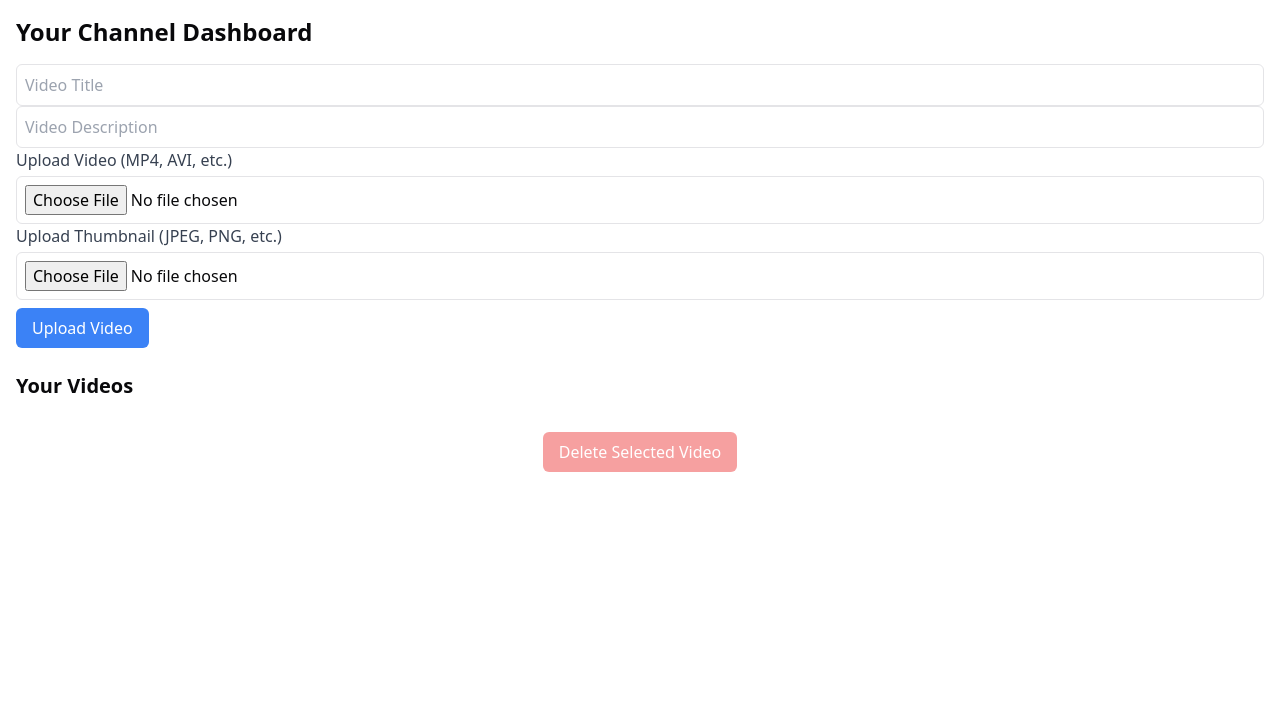
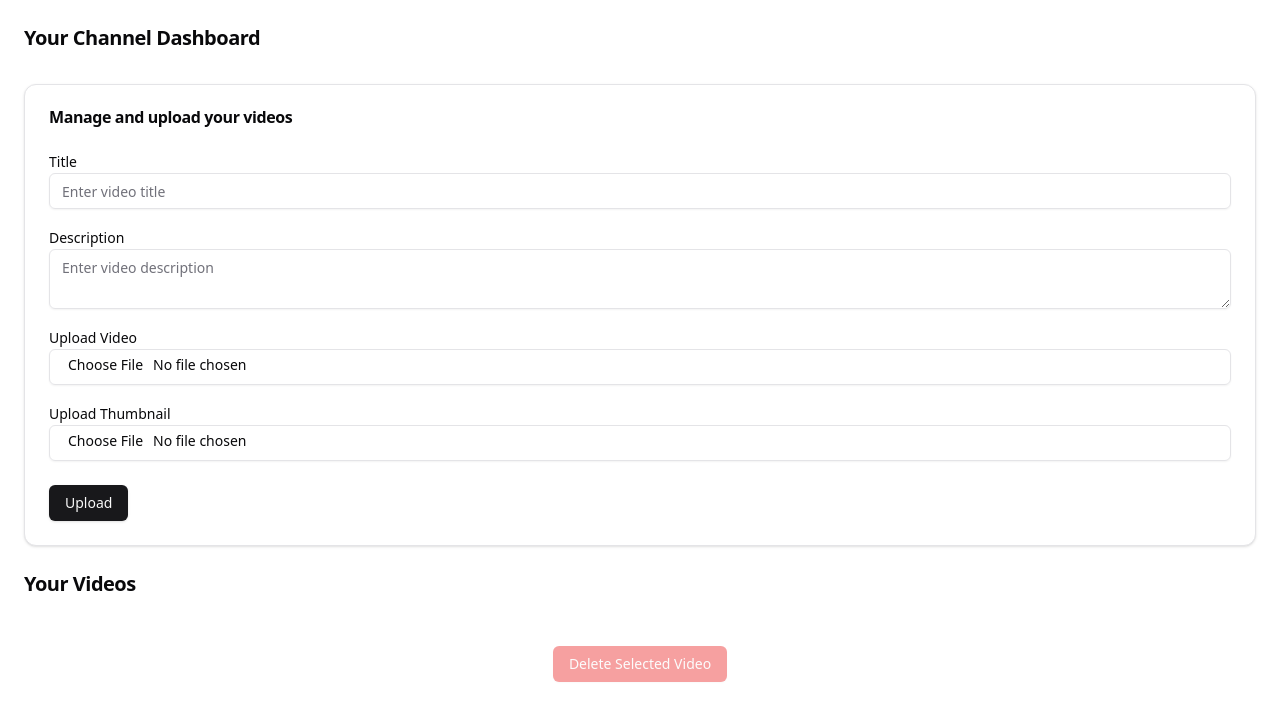
Before and after one commit to waqarkhan424/youtube-clone, a Next.js app in the folder frontend/: page /your-channel in a window 1280 px wide. Shown: the top 720 px of the page. Built offline with nearby package versions, Linux system fonts and the light colour scheme.

Commit message:
Adjusted VideoList and integrated ShadCN Button

```diff
--- a/frontend/app/your-channel/components/VideoList.tsx
+++ b/frontend/app/your-channel/components/VideoList.tsx
@@ -2,6 +2,7 @@ import axios from 'axios';
 import { useState } from 'react';
 import { useMutation, useQueryClient } from '@tanstack/react-query';
 import VideoCard from "@/app/components/video/VideoCard";
+import { Button } from '@/components/ui/button';
 
 interface Video {
     _id: string;
@@ -58,8 +59,9 @@ const VideoList: React.FC<VideoListProps> = ({ videos }) => {
 
         <div>
             {/* Video Grid */}
-            <div className="grid grid-cols-1 md:grid-cols-2 lg:grid-cols-3 gap-4">
-                {videos.map((video) => (
+            < div className="grid grid-cols-1 md:grid-cols-2 lg:grid-cols-3 gap-4" >
+                {
+                    videos.map((video) => (
                         <div
                             key={video._id}
                             className={`relative border-2 ${selectedVideoId === video._id ? 'border-blue-500' : 'border-transparent'}`}
@@ -74,19 +76,22 @@ const VideoList: React.FC<VideoListProps> = ({ videos }) => {
                                 userId={video.userId}
                             />
                         </div>
-                ))}
+                    ))
+                }
             </div>
 
+
             {/* Delete Button */}
-            <div className="flex justify-center mt-4">
-                <button
+            < div className="flex justify-center mt-4" >
+                <Button
                     onClick={handleDelete}
-                    className={`px-4 py-2 bg-red-500 text-white rounded-md ${!selectedVideoId ? 'opacity-50 cursor-not-allowed' : ''}`}
+                    variant="destructive"
                     disabled={!selectedVideoId} // Disable button if no video is selected
                 >
                     Delete Selected Video
-                </button>
-            </div>
+                </Button>
+
+            </div >
         </div>
 
 
--- a/frontend/app/your-channel/components/VideoUploadForm.tsx
+++ b/frontend/app/your-channel/components/VideoUploadForm.tsx
@@ -1,4 +1,15 @@
-import FormInput from "@/components/shared/FormInput";
+import { Input } from "@/components/ui/input";
+import { Button } from "@/components/ui/button";
+import { Textarea } from "@/components/ui/textarea";
+import { Label } from "@/components/ui/label";
+import {
+    Card,
+    CardContent,
+    CardFooter,
+    CardHeader,
+    CardTitle,
+} from "@/components/ui/card";
+
 
 interface VideoUploadFormProps {
     title: string;
@@ -24,44 +35,66 @@ const VideoUploadForm: React.FC<VideoUploadFormProps> = ({
     onUpload,
 }) => {
     return (
-        <div className="mb-6">
-            <FormInput
-                type="text"
-                placeholder="Video Title"
+
+        <Card>
+            <CardHeader>
+                <CardTitle>Manage and upload your videos</CardTitle>
+            </CardHeader>
+            <CardContent>
+                <div className="space-y-4">
+                    <div>
+                        <Label htmlFor="title">Title</Label>
+                        <Input
+                            id="title"
+                            placeholder="Enter video title"
                             value={title}
                             onChange={(e) => setTitle(e.target.value)}
                         />
-            <FormInput
-                type="textarea"
-                placeholder="Video Description"
+                    </div>
+                    <div>
+                        <Label htmlFor="description">Description</Label>
+                        <Textarea
+                            id="description"
+                            placeholder="Enter video description"
                             value={description}
                             onChange={(e) => setDescription(e.target.value)}
                         />
-            <label className="block text-gray-700 mb-1" htmlFor="video-upload">
-                Upload Video (MP4, AVI, etc.)
-            </label>
-            <FormInput
+                    </div>
+
+                    <div>
+                        <Label htmlFor="video-upload">Upload Video </Label>
+                        <Input
                             id="video-upload"
                             type="file"
                             accept="video/*"
-                onChange={(e) => setVideo((e.target as HTMLInputElement).files?.[0] || null)}
+                            onChange={(e) =>
+                                setVideo((e.target as HTMLInputElement).files?.[0] || null)
+                            }
+                            placeholder="Upload video file"
                         />
-            <label className="block text-gray-700 mb-1" htmlFor="thumbnail-upload">
-                Upload Thumbnail (JPEG, PNG, etc.)
-            </label>
-            <FormInput
+                    </div>
+
+                    <div>
+                        <Label htmlFor="thumbnail-upload">Upload Thumbnail</Label>
+                        <Input
                             id="thumbnail-upload"
                             type="file"
                             accept="image/*"
-                onChange={(e) => setThumbnail((e.target as HTMLInputElement).files?.[0] || null)}
+                            onChange={(e) =>
+                                setThumbnail((e.target as HTMLInputElement).files?.[0] || null)
+                            }
+                            placeholder="Upload thumbnail image"
                         />
-            <button
-                onClick={onUpload}
-                className="px-4 py-2 bg-blue-500 text-white rounded-md mt-2"
-            >
-                Upload Video
-            </button>
                     </div>
+                </div>
+            </CardContent>
+            <CardFooter>
+                <Button onClick={onUpload}>Upload</Button>
+            </CardFooter>
+        </Card>
+
+
+
     );
 };
 
--- a/frontend/app/your-channel/page.tsx
+++ b/frontend/app/your-channel/page.tsx
@@ -3,9 +3,10 @@ import { useState } from "react";
 import VideoList from "./components/VideoList";
 import VideoUploadForm from "./components/VideoUploadForm";
 import { useQuery, useMutation, useQueryClient } from "@tanstack/react-query";
-import Loader from "@/components/shared/Loader";
 import axios from "axios";
 import useStore from "@/store/useStore";
+import { Loader2 } from "lucide-react"; // ShadCN loader icon
+import Typography from "@/components/ui/typography";
 
 
 interface Video {
@@ -120,8 +121,8 @@ const ChannelDashboard: React.FC = () => {
 
 
     return (
-        <div className="p-4">
-            <h1 className="text-2xl font-bold mb-4">Your Channel Dashboard</h1>
+        <div className="p-6 space-y-6">
+            <Typography variant="h2">Your Channel Dashboard</Typography>
             <VideoUploadForm
                 title={title}
                 description={description}
@@ -133,13 +134,16 @@ const ChannelDashboard: React.FC = () => {
                 setThumbnail={setThumbnail}
                 onUpload={handleVideoUpload}
             />
-            <h2 className="text-xl font-semibold mb-4">Your Videos</h2>
+            <Typography variant="h2">Your Videos</Typography>
             {isLoading ? (
-                <Loader />
+                <div className="flex justify-center">
+                    <Loader2 className="animate-spin w-6 h-6" />
+                </div>
             ) : (
                 <VideoList videos={videos} />
             )}
         </div>
+
     );
 };
 
--- /dev/null
+++ b/frontend/components/ui/card.tsx
@@ -0,0 +1,76 @@
+import * as React from "react"
+
+import { cn } from "@/lib/utils"
+
+const Card = React.forwardRef<
+  HTMLDivElement,
+  React.HTMLAttributes<HTMLDivElement>
+>(({ className, ...props }, ref) => (
+  <div
+    ref={ref}
+    className={cn(
+      "rounded-xl border bg-card text-card-foreground shadow",
+      className
+    )}
+    {...props}
+  />
+))
+Card.displayName = "Card"
+
+const CardHeader = React.forwardRef<
+  HTMLDivElement,
+  React.HTMLAttributes<HTMLDivElement>
+>(({ className, ...props }, ref) => (
+  <div
+    ref={ref}
+    className={cn("flex flex-col space-y-1.5 p-6", className)}
+    {...props}
+  />
+))
+CardHeader.displayName = "CardHeader"
+
+const CardTitle = React.forwardRef<
+  HTMLDivElement,
+  React.HTMLAttributes<HTMLDivElement>
+>(({ className, ...props }, ref) => (
+  <div
+    ref={ref}
+    className={cn("font-semibold leading-none tracking-tight", className)}
+    {...props}
+  />
+))
+CardTitle.displayName = "CardTitle"
+
+const CardDescription = React.forwardRef<
+  HTMLDivElement,
+  React.HTMLAttributes<HTMLDivElement>
+>(({ className, ...props }, ref) => (
+  <div
+    ref={ref}
+    className={cn("text-sm text-muted-foreground", className)}
+    {...props}
+  />
+))
+CardDescription.displayName = "CardDescription"
+
+const CardContent = React.forwardRef<
+  HTMLDivElement,
+  React.HTMLAttributes<HTMLDivElement>
+>(({ className, ...props }, ref) => (
+  <div ref={ref} className={cn("p-6 pt-0", className)} {...props} />
+))
+CardContent.displayName = "CardContent"
+
+const CardFooter = React.forwardRef<
+  HTMLDivElement,
+  React.HTMLAttributes<HTMLDivElement>
+>(({ className, ...props }, ref) => (
+  <div
+    ref={ref}
+    className={cn("flex items-center p-6 pt-0", className)}
+    {...props}
+  />
+))
+CardFooter.displayName = "CardFooter"
+
+export { Card, CardHeader, CardFooter, CardTitle, CardDescription, CardContent }
--- /dev/null
+++ b/frontend/components/ui/typography.tsx
@@ -0,0 +1,126 @@
+import { cn } from "@/lib/utils"
+import { cva, type VariantProps } from "class-variance-authority"
+import React from "react"
+
+export const typographyVariants = cva("text", {
+    variants: {
+        variant: {
+            h1: "scroll-m-20 font-extrabold tracking-tight text-xl lg:text-2xl",
+            h2: "scroll-m-20 pb-2 text-lg lg:text-xl font-semibold tracking-tight first:mt-0",
+            h3: "scroll-m-20 text-lg lg:text-md font-semibold tracking-tight",
+            h4: "scroll-m-20 text-md font-semibold tracking-tight",
+            p: "[&:not(:first-child)]:mt-1",
+            label: "text-sm text-muted-foreground",
+            // blockquote: "mt-6 border-l-2 pl-6 italic",
+            // list: "my-6 ml-6 list-disc [&>li]:mt-2",
+        },
+        affects: {
+            default: "",
+            lead: "text-xl text-muted-foreground",
+            large: "text-lg font-semibold",
+            small: "text-sm font-medium leading-none",
+            description: "text-sm text-muted-foreground",
+            muted: "text-sm text-muted-foreground",
+            removePMargin: "[&:not(:first-child)]:mt-0",
+        },
+        color: {
+            default: "",
+            primary: "text-primary",
+            secondary: "text-secondary",
+            accent: "text-accent",
+            error: "text-error",
+            success: "text-success",
+            warning: "text-warning",
+            info: "text-info",
+            muted: "text-muted",
+            "muted-foreground": "text-muted-foreground",
+            destructive: "text-destructive",
+        },
+        size: {
+            default: "",
+            xs: "text-xs",
+            sm: "text-sm",
+            md: "text-md",
+            lg: "text-lg",
+            xl: "text-xl",
+            "2xl": "text-2xl",
+            "3xl": "text-3xl",
+            "4xl": "text-4xl",
+            "5xl": "text-5xl",
+            "6xl": "text-6xl",
+            "7xl": "text-7xl",
+            "8xl": "text-8xl",
+            "9xl": "text-9xl",
+        },
+
+    },
+    defaultVariants: {
+        variant: "p",
+        affects: "default",
+        color: "default",
+    },
+})
+
+export interface TypographyProps
+    extends Omit<React.HTMLAttributes<HTMLElement>, "color" | "variant" | "affects">,
+    VariantProps<typeof typographyVariants> { }
+
+const Typography = React.forwardRef<HTMLHeadingElement, TypographyProps>(
+    ({ className, variant, affects, size, color, ...props }, ref) => {
+        const Comp = variant || "p"
+        return (
+            <Comp
+                className={cn(typographyVariants({ variant, affects, size, color, className }))}
+                ref={ref as any}
+                {...props}
+            />
+        )
+    },
+)
+Typography.displayName = "H1"
+
+export default Typography
+
+
+/////////////////////////////////////////////////////////////////////////
+
+// import * as React from "react";
+// import { cn } from "@/lib/utils";
+
+// interface TypographyProps extends React.HTMLAttributes<HTMLHeadingElement> { }
+
+// export const TypographyH1: React.FC<TypographyProps> = ({ className, ...props }) => {
+//     return (
+//         <h1
+//             className={cn(
+//                 "text-4xl font-extrabold tracking-tight text-gray-900 sm:text-5xl",
+//                 className
+//             )}
+//             {...props}
+//         />
+//     );
+// };
+
+// export const TypographyH2: React.FC<TypographyProps> = ({ className, ...props }) => {
+//     return (
+//         <h2
+//             className={cn(
+//                 "text-3xl font-semibold tracking-tight text-gray-900 sm:text-4xl",
+//                 className
+//             )}
+//             {...props}
+//         />
+//     );
+// };
+
+// export const TypographyP: React.FC<TypographyProps> = ({ className, ...props }) => {
+//     return (
+//         <p
+//             className={cn(
+//                 "text-base leading-7 text-gray-700",
+//                 className
+//             )}
+//             {...props}
+//         />
+//     );
+// };
```
Lines whose indentation alone changed are shown as unchanged.
